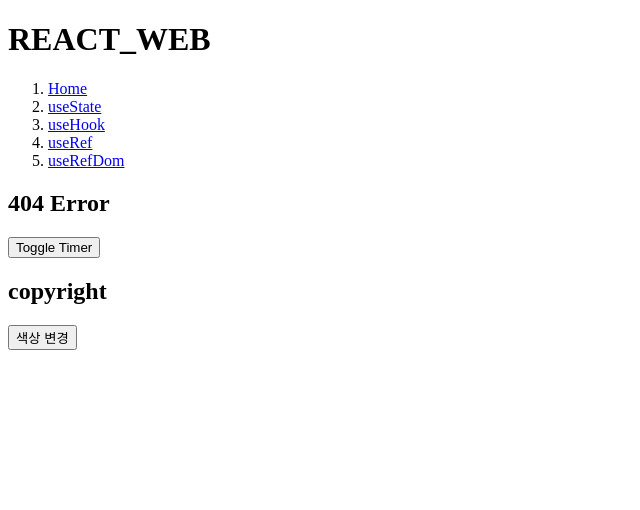
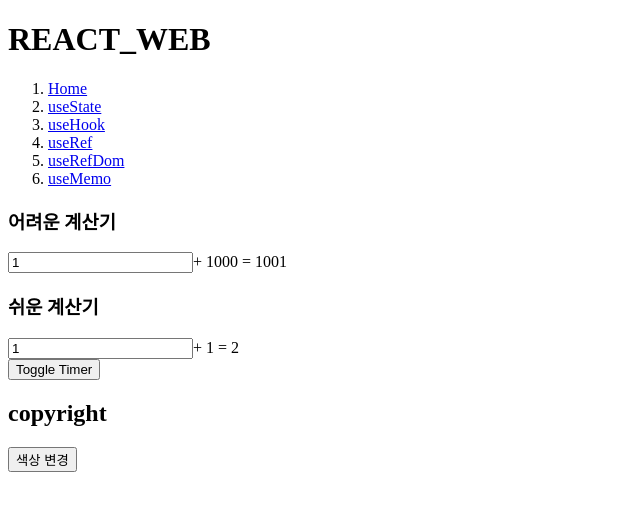
Before and after one commit to hojae-lee/react_v18_apple, a React (Create React App) app: page /useMemo in a window 1280 px wide. Before the commit this address had no page. Shown: the top 510 px of the page, without its empty margins (0-640 px from the left). Built offline with nearby package versions, Linux system fonts and the light colour scheme.

Commit message:
add : useMemo
컴포넌트 최적화

```diff
--- a/src/App.js
+++ b/src/App.js
@@ -11,6 +11,7 @@ import UseStateInfo from "./layouts/sample/UseStateInfo";
 import UseHookInfo from "./layouts/sample/UseHookInfo";
 import UseRefInfo from "./layouts/sample/UseRefInfo";
 import UseRefDomInfo from "./layouts/sample/UseRefDomInfo";
+import UseMemoInfo from "./layouts/sample/UseMemoInfo";
 import { ThemeContext } from "./components/hooks/UseContextHandler";
 
 function App() {
@@ -27,6 +28,7 @@ function App() {
         <Route path="/useHook" element={<UseHookInfo />}></Route>
         <Route path="/useRef" element={<UseRefInfo />}></Route>
         <Route path="/useRefDom" element={<UseRefDomInfo />}></Route>
+        <Route path="/useMemo" element={<UseMemoInfo />}></Route>
         <Route path="*" element={<NotFound />}></Route>
       </Routes>
       <div>
--- /dev/null
+++ b/src/components/hooks/UseMemoHandler.jsx
@@ -0,0 +1,45 @@
+import { useState, useMemo } from "react";
+
+const hardCalculate = (num) => {
+  console.log("어려운 계산!");
+  for (let i = 0; i < 10000000; i++) {}
+  return num - 0 + 1000;
+};
+
+const easyCalculate = (num) => {
+  console.log("쉬운 계산!");
+  return num - 0 + 1;
+};
+
+// 함수형 컴포넌트가 렌더링된다는 것은 해당 함수를 호출한다는 것이고 그렇다면 기존의 불필요한 로직을 다 사용하게 된다.
+function UseHookHandler() {
+  const [hardNumber, setHardNumber] = useState(1);
+  const [easyNumber, setEasyNumber] = useState(1);
+
+  // hardNumber 가 변경되어야만 해당 로직을 재사용한다.
+  const hardSum = useMemo(() => hardCalculate(hardNumber), [hardNumber]);
+  // easyNumber 가 변경되어야만 해당 로직을 재사용한다.
+  const easySum = useMemo(() => easyCalculate(easyNumber), [easyNumber]);
+
+  return (
+    <div>
+      <h3>어려운 계산기</h3>
+      <input
+        type="number"
+        value={hardNumber}
+        onChange={(e) => setHardNumber(e.target.value)}
+      />
+      <span>+ 1000 = {hardSum}</span>
+
+      <h3>쉬운 계산기</h3>
+      <input
+        type="number"
+        value={easyNumber}
+        onChange={(e) => setEasyNumber(e.target.value)}
+      />
+      <span>+ 1 = {easySum}</span>
+    </div>
+  );
+}
+
+export default UseHookHandler;
--- a/src/layouts/Nav.jsx
+++ b/src/layouts/Nav.jsx
@@ -22,6 +22,10 @@ function Nav() {
       link: "/useRefDom",
       title: "useRefDom",
     },
+    {
+      link: "/useMemo",
+      title: "useMemo",
+    },
   ];
   const temp = [];
 
--- /dev/null
+++ b/src/layouts/sample/UseMemoInfo.jsx
@@ -0,0 +1,11 @@
+import UseMemoHandler from "../../components/hooks/UseMemoHandler";
+
+function UseMemoInfo() {
+  return (
+    <>
+      <UseMemoHandler />
+    </>
+  );
+}
+
+export default UseMemoInfo;
```
